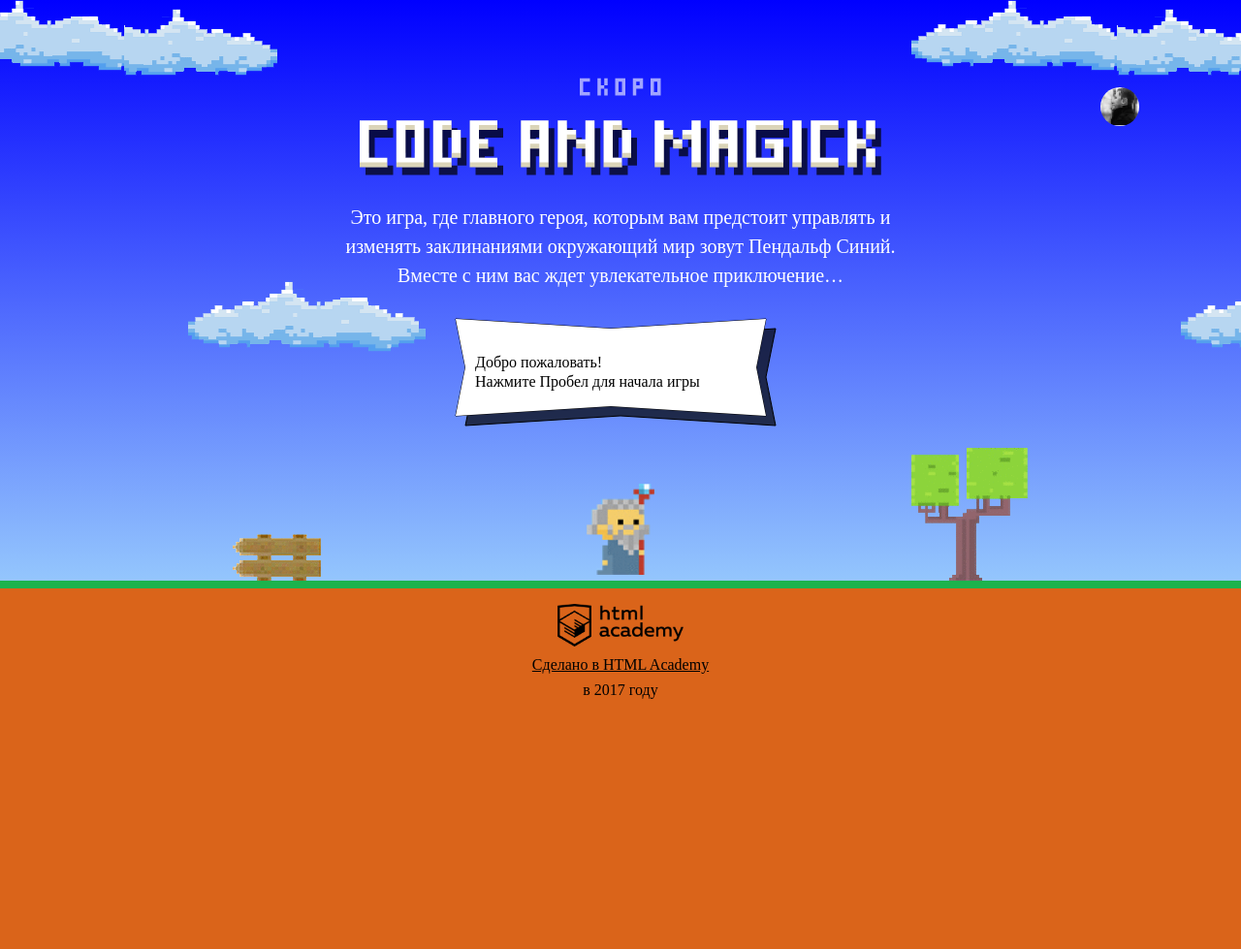
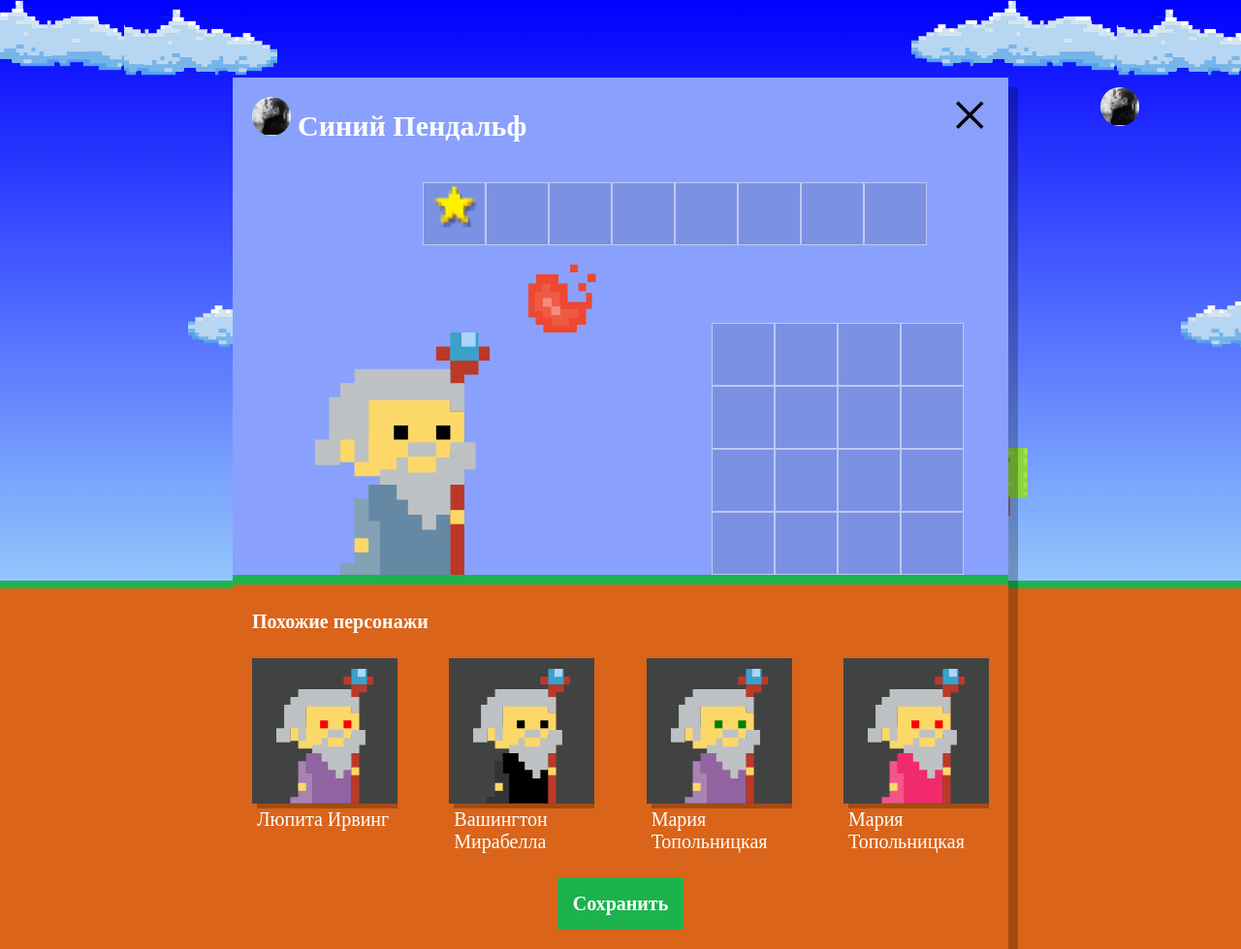
Before and after one commit to Elenamarat/972479-code-and-magick-17, a website: page index.html in a window 1280 px wide. Shown: the whole page at 97% size. Before the commit the page ends 800 px from the top, so only its background shows below. Drawn offline with Linux system fonts and the light colour scheme; a web font is replaced by a local one.

Commit message:
Учебный проект: нас орда

```diff
--- a/index.html
+++ b/index.html
@@ -201,6 +201,7 @@
 </script>
 <script src='js/stat.js'></script>
 <script src='js/game.js'></script>
+<script src='js/setup.js'></script>
 
 </body>
 </html>
--- /dev/null
+++ b/js/setup.js
@@ -0,0 +1,63 @@
+'use strict';
+
+var names = ['Иван', 'Хуан Себастьян', 'Мария', 'Кристоф', 'Виктор', 'Юлия', 'Люпита', 'Вашингтон'];
+var surnames = ['да Марья', 'Верон', 'Мирабелла', 'Вальц', 'Онопко', 'Топольницкая', 'Нионго', 'Ирвинг'];
+var mantles = ['rgb(101, 137, 164)', 'rgb(241, 43, 107)', 'rgb(146, 100, 161)', 'rgb(56, 159, 117)', 'rgb(215, 210, 55)', 'rgb(0, 0, 0)'];
+var eyes = ['black', 'red', 'blue', 'yellow', 'green'];
+
+var getRandom = function (length) {
+  var element = Math.round(Math.random() * 10);
+
+  element = element >= length ? getRandom(length) : element;
+
+  return element;
+};
+
+var userDialog = document.querySelector('.setup');
+userDialog.classList.remove('hidden');
+
+var similarListElement = userDialog.querySelector('.setup-similar-list');
+var similarWizardTemplate = document.querySelector('#similar-wizard-template')
+    .content
+    .querySelector('.setup-similar-item');
+
+var wizards = [
+  {
+    name: names[getRandom(names.length)] + ' ' + surnames[getRandom(surnames.length)],
+    coatColor: mantles[getRandom(mantles.length)],
+    eyesColor: eyes[getRandom(eyes.length)]
+  },
+  {
+    name: names[getRandom(names.length)] + ' ' + surnames[getRandom(surnames.length)],
+    coatColor: mantles[getRandom(mantles.length)],
+    eyesColor: eyes[getRandom(eyes.length)]
+  },
+  {
+    name: names[getRandom(names.length)] + ' ' + surnames[getRandom(surnames.length)],
+    coatColor: mantles[getRandom(mantles.length)],
+    eyesColor: eyes[getRandom(eyes.length)]
+  },
+  {
+    name: names[getRandom(names.length)] + ' ' + surnames[getRandom(surnames.length)],
+    coatColor: mantles[getRandom(mantles.length)],
+    eyesColor: eyes[getRandom(eyes.length)]
+  }
+];
+
+var renderWizard = function (wizard) {
+  var wizardElement = similarWizardTemplate.cloneNode(true);
+
+  wizardElement.querySelector('.setup-similar-label').textContent = wizard.name;
+  wizardElement.querySelector('.wizard-coat').style.fill = wizard.coatColor;
+  wizardElement.querySelector('.wizard-eyes').style.fill = wizard.eyesColor;
+
+  return wizardElement;
+};
+
+var fragment = document.createDocumentFragment();
+for (var i = 0; i < wizards.length; i++) {
+  fragment.appendChild(renderWizard(wizards[i]));
+}
+similarListElement.appendChild(fragment);
+
+userDialog.querySelector('.setup-similar').classList.remove('hidden');
```
